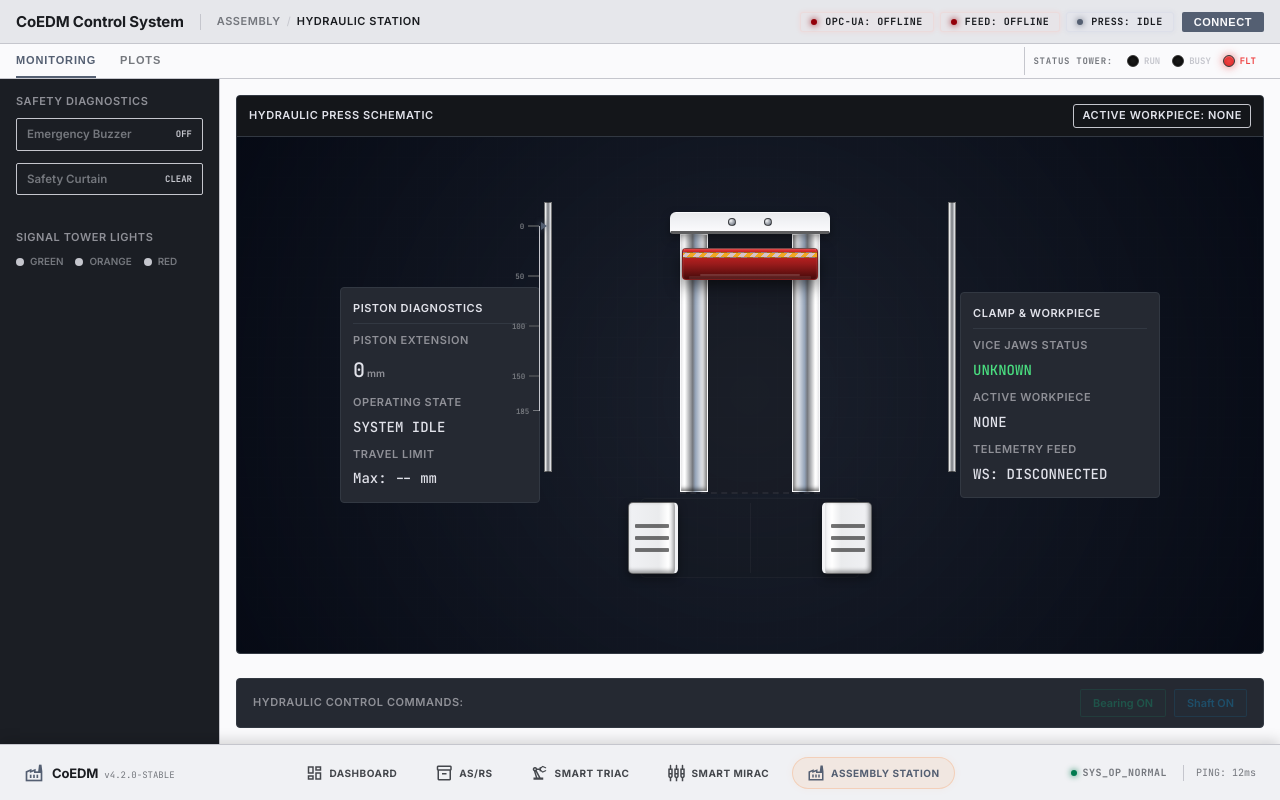
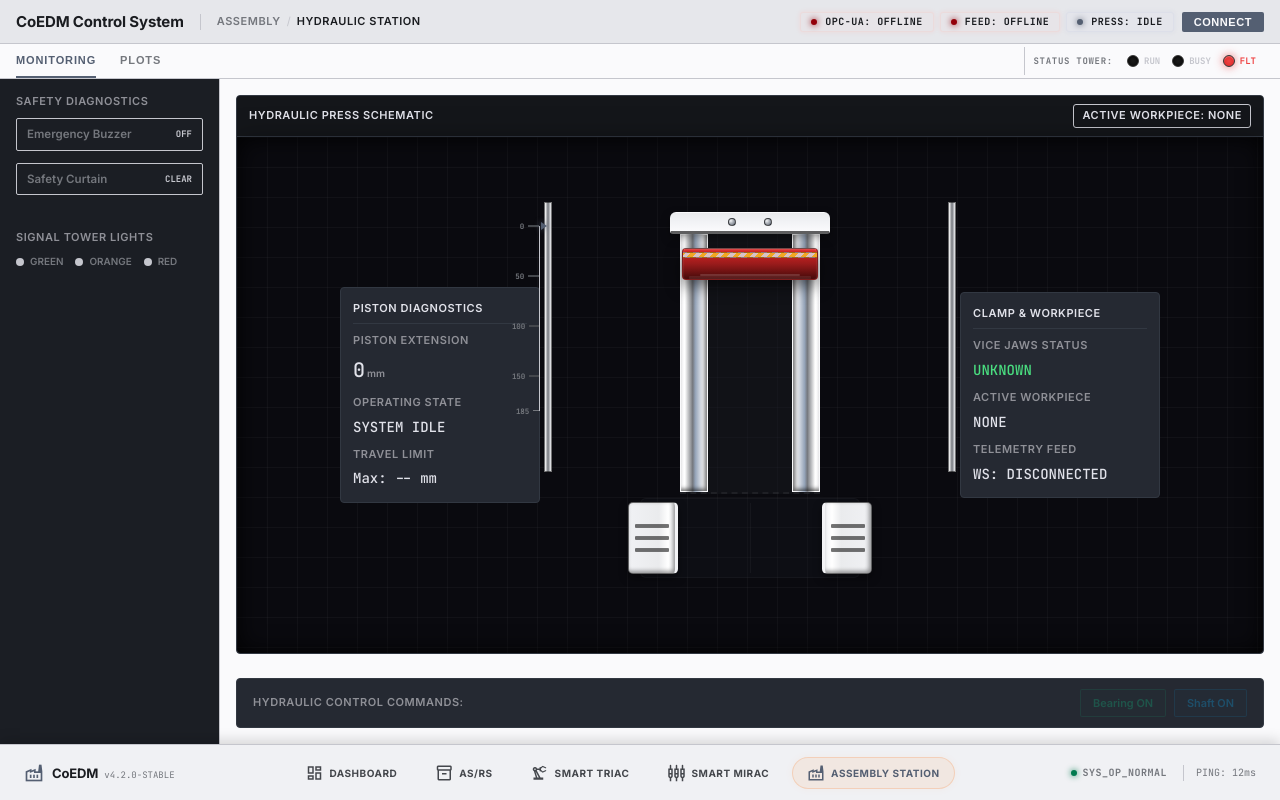
Before and after one commit to V33R-5H4H/CoEDM-smart-manufacturing-control, a React (Vite) app in the folder frontend/: page /assembly in a window 1280 px wide. Built offline with nearby package versions, Linux system fonts and the light colour scheme; no server answers.

Commit message:
feat: add industrial SCADA-style assembly page CSS layout and components

```diff
--- a/frontend/src/pages/Assembly.css
+++ b/frontend/src/pages/Assembly.css
@@ -267,12 +267,13 @@
   justify-content: center;
   position: relative;
   padding: 24px;
-  background:
-    radial-gradient(circle at center, rgba(17, 24, 39, 0.5) 0%, rgba(3, 7, 18, 0.9) 100%),
-    linear-gradient(rgba(255, 255, 255, 0.015) 1px, transparent 1px),
-    linear-gradient(90deg, rgba(255, 255, 255, 0.015) 1px, transparent 1px);
-  background-size: 100% 100%, 20px 20px, 20px 20px;
-  border-radius: 0 0 var(--radius-lg) var(--radius-lg);
+  background-color: #0a0a0f !important;
+  background-image:
+    linear-gradient(rgba(255, 255, 255, 0.03) 1px, transparent 1px),
+    linear-gradient(90deg, rgba(255, 255, 255, 0.03) 1px, transparent 1px) !important;
+  background-size: 30px 30px !important;
+  box-shadow: inset 0 0 24px rgba(0, 0, 0, 0.95), 0 8px 32px rgba(0, 0, 0, 0.5) !important;
+  border-radius: 0 0 4px 4px !important;
 }
 
 .asm-grid-container {
```
